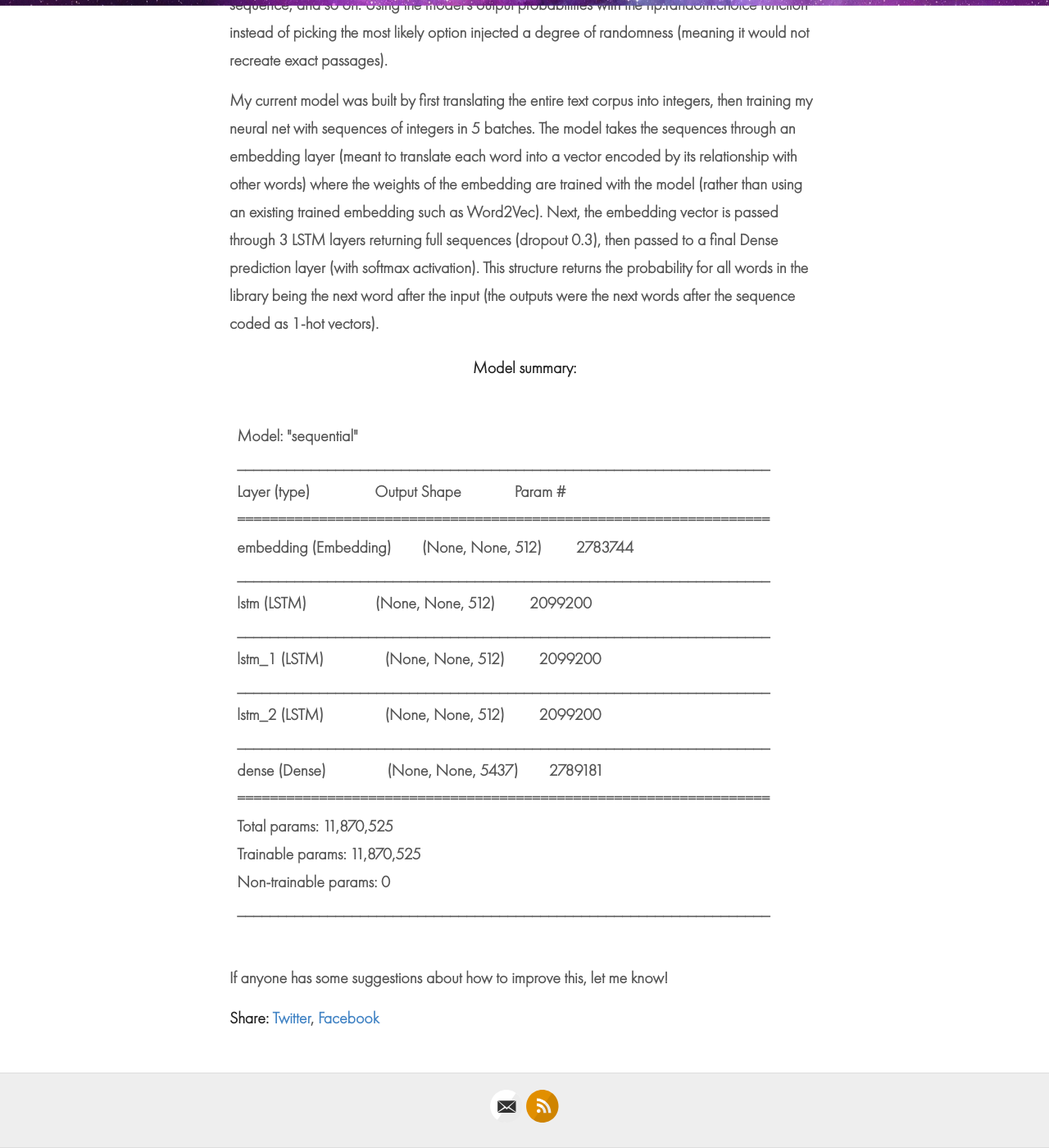
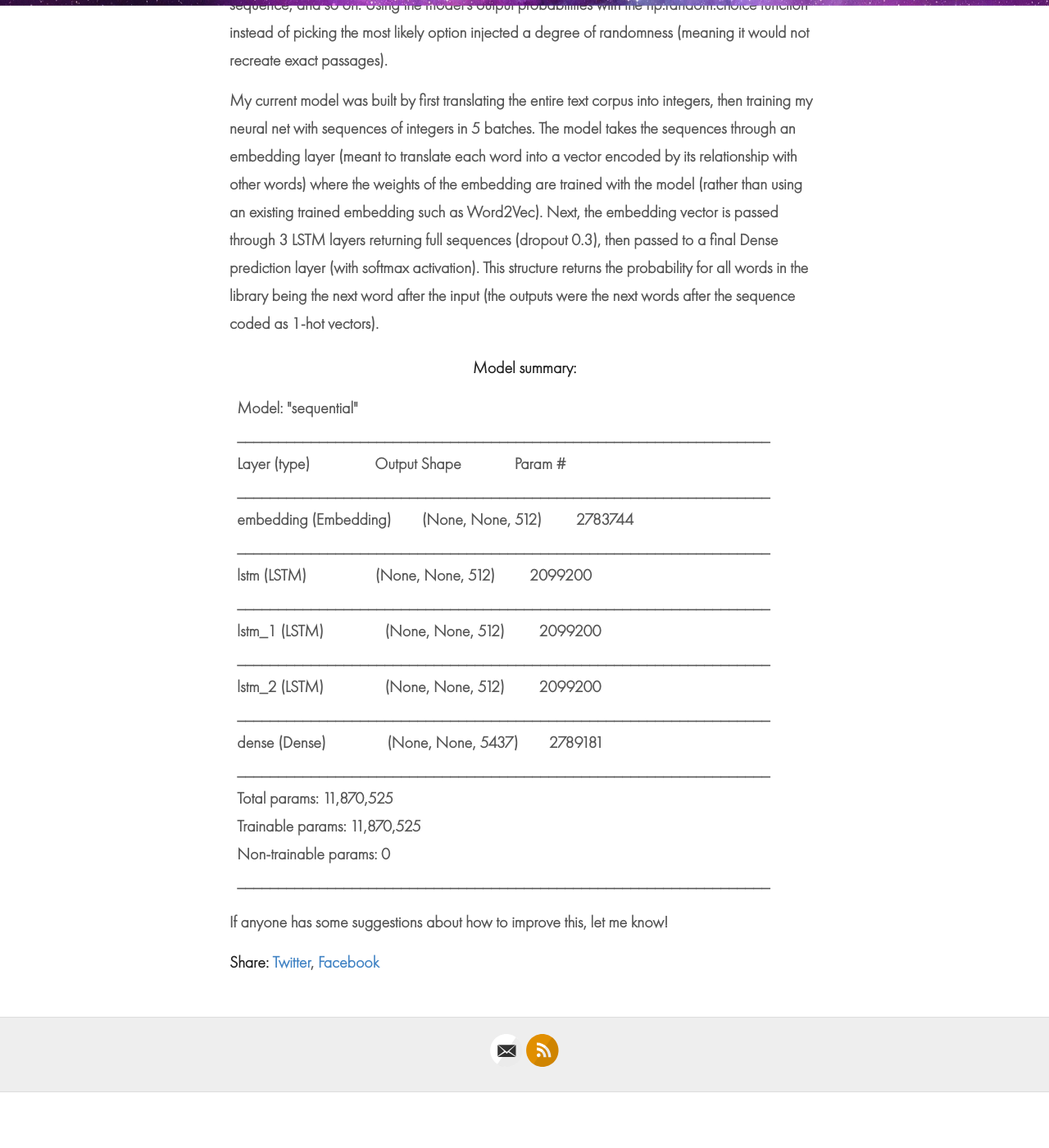
Before and after one commit to hana-dampf/hana-dampf.github.io, a Jekyll site: the page built from _posts/2019-07-03-NLPinPython.md, in a window 1280 px wide and 1400 px high, scrolled down 858 px. Shown: the whole window at 82% size. Built offline with Jekyll 4.4.1, drawn with Linux system fonts in a browser that asks for light colours; comment, search, counter and statistics services are not loaded; after the commit the page ends 2190 px from its top, so only the background shows below that.

```diff
--- a/_posts/2019-07-03-NLPinPython.md
+++ b/_posts/2019-07-03-NLPinPython.md
@@ -56,11 +56,10 @@ My current model was built by first translating the entire text corpus into inte
 
 <h3>Model summary:</h3>
 <pre>
-
   Model: "sequential"
   _________________________________________________________________
   Layer (type)                 Output Shape              Param #
-  =================================================================
+  _________________________________________________________________
   embedding (Embedding)        (None, None, 512)         2783744
   _________________________________________________________________
   lstm (LSTM)                  (None, None, 512)         2099200
@@ -70,12 +69,11 @@ My current model was built by first translating the entire text corpus into inte
   lstm_2 (LSTM)                (None, None, 512)         2099200
   _________________________________________________________________
   dense (Dense)                (None, None, 5437)        2789181
-  =================================================================
+  _________________________________________________________________
   Total params: 11,870,525
   Trainable params: 11,870,525
   Non-trainable params: 0
   _________________________________________________________________
-
 </pre>
 
 If anyone has some suggestions about how to improve this, let me know!
```
